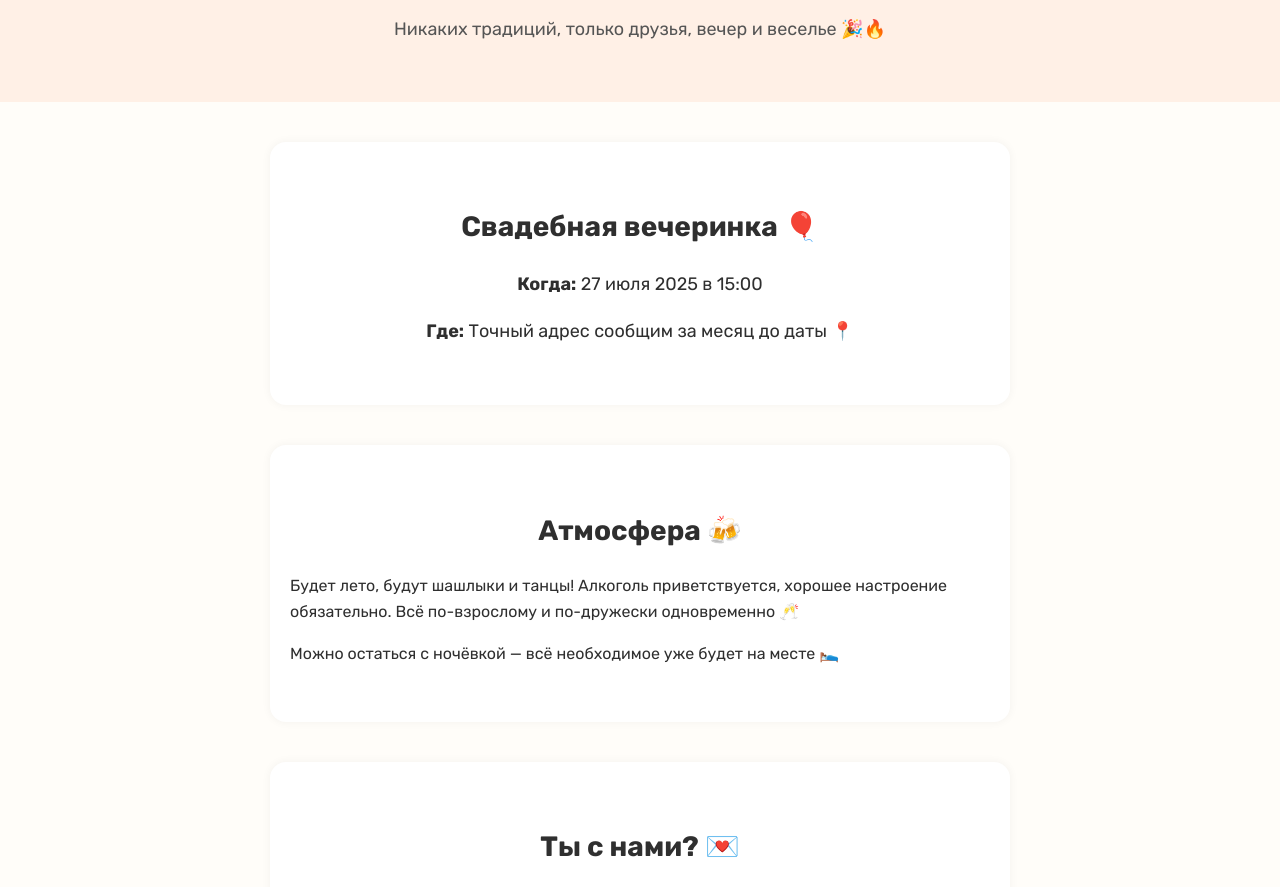
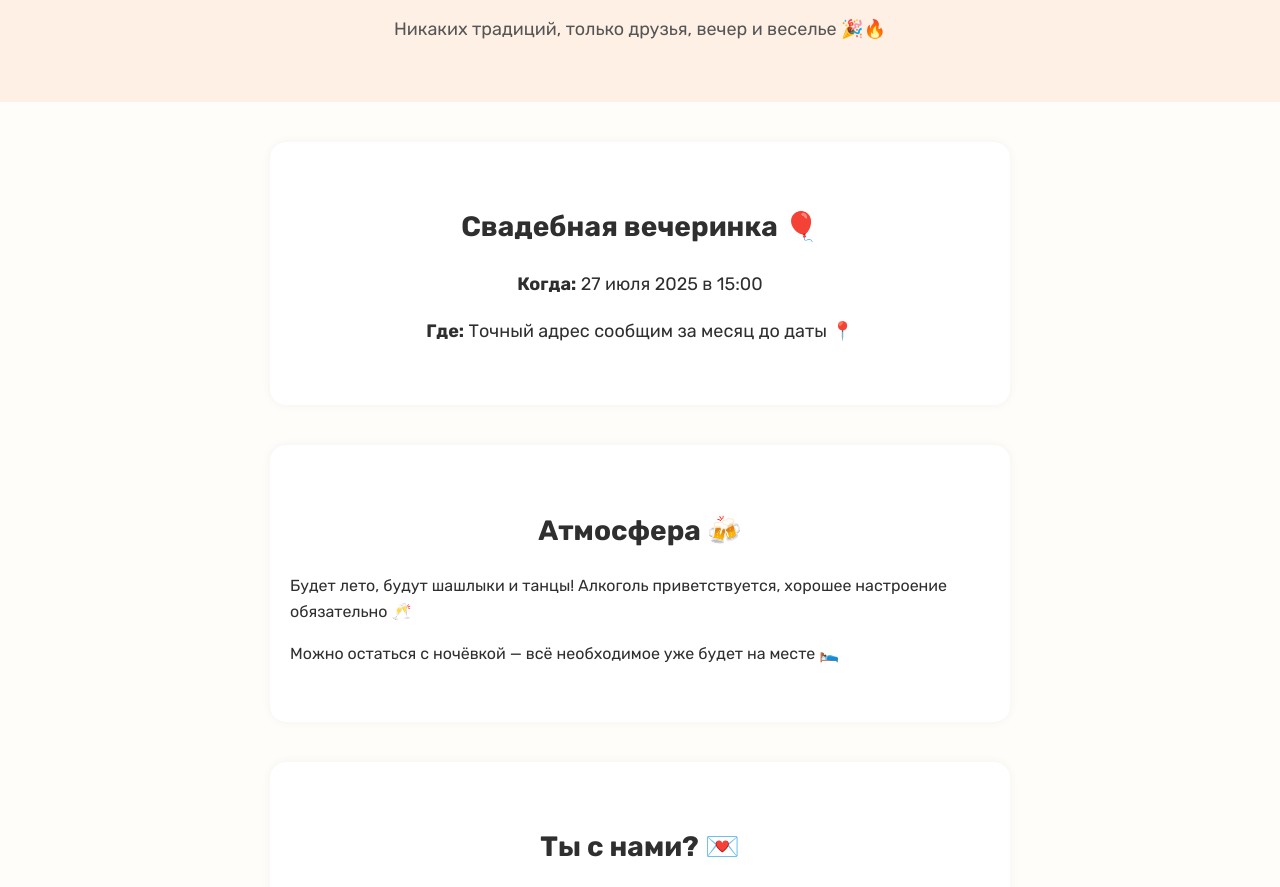
Before and after one commit to Yuliya372/wedding-invite-friends, a plain HTML site: page index.html in a window 1280 px wide. Shown: the part 197-1084 px from the top of the page. Drawn offline with nearby package versions, Linux system fonts and the light colour scheme.

Commit message:
Update index.html

```diff
--- a/index.html
+++ b/index.html
@@ -106,7 +106,7 @@
 
   <section>
     <h2>Атмосфера 🍻</h2>
-    <p>Будет лето, будут шашлыки и танцы! Алкоголь приветствуется, хорошее настроение обязательно. Всё по-взрослому и по-дружески одновременно 🥂</p>
+    <p>Будет лето, будут шашлыки и танцы! Алкоголь приветствуется, хорошее настроение обязательно 🥂</p>
     <p>Можно остаться с ночёвкой — всё необходимое уже будет на месте 🛌</p>
   </section>
 
```
